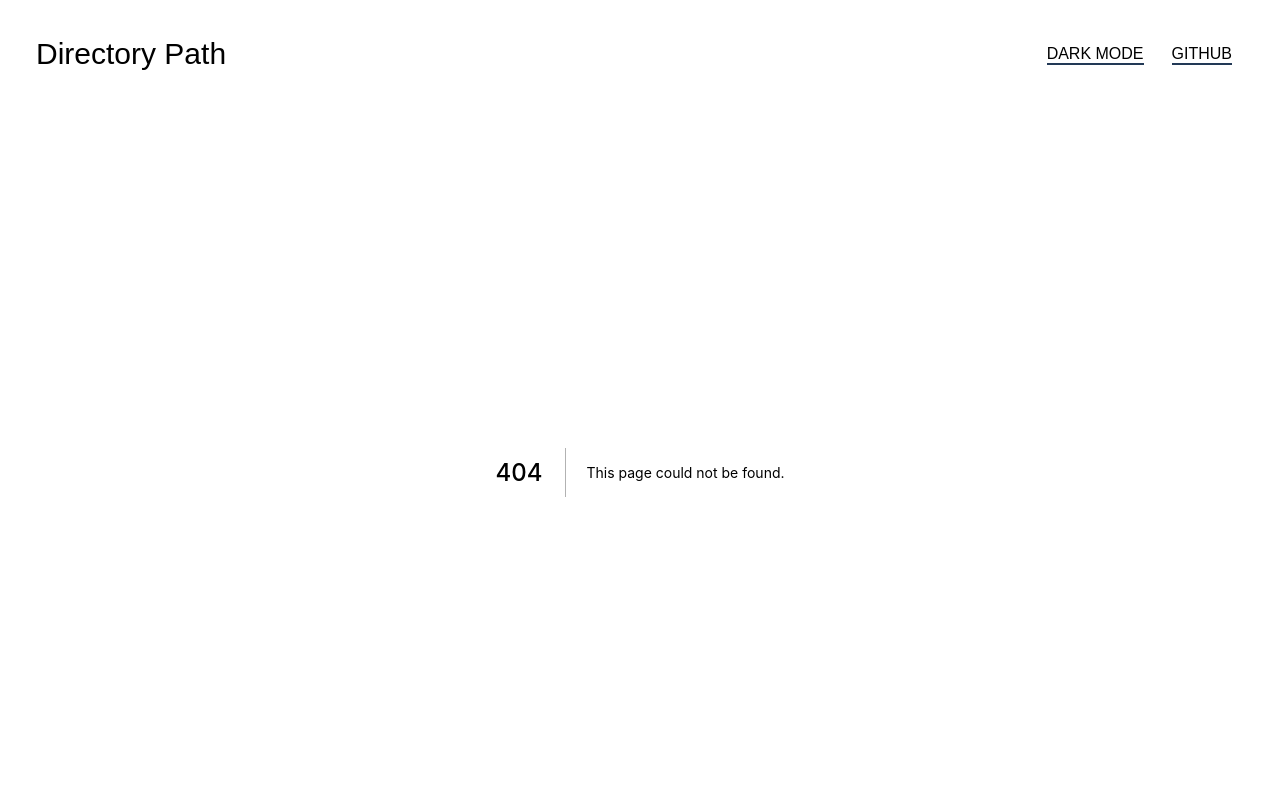
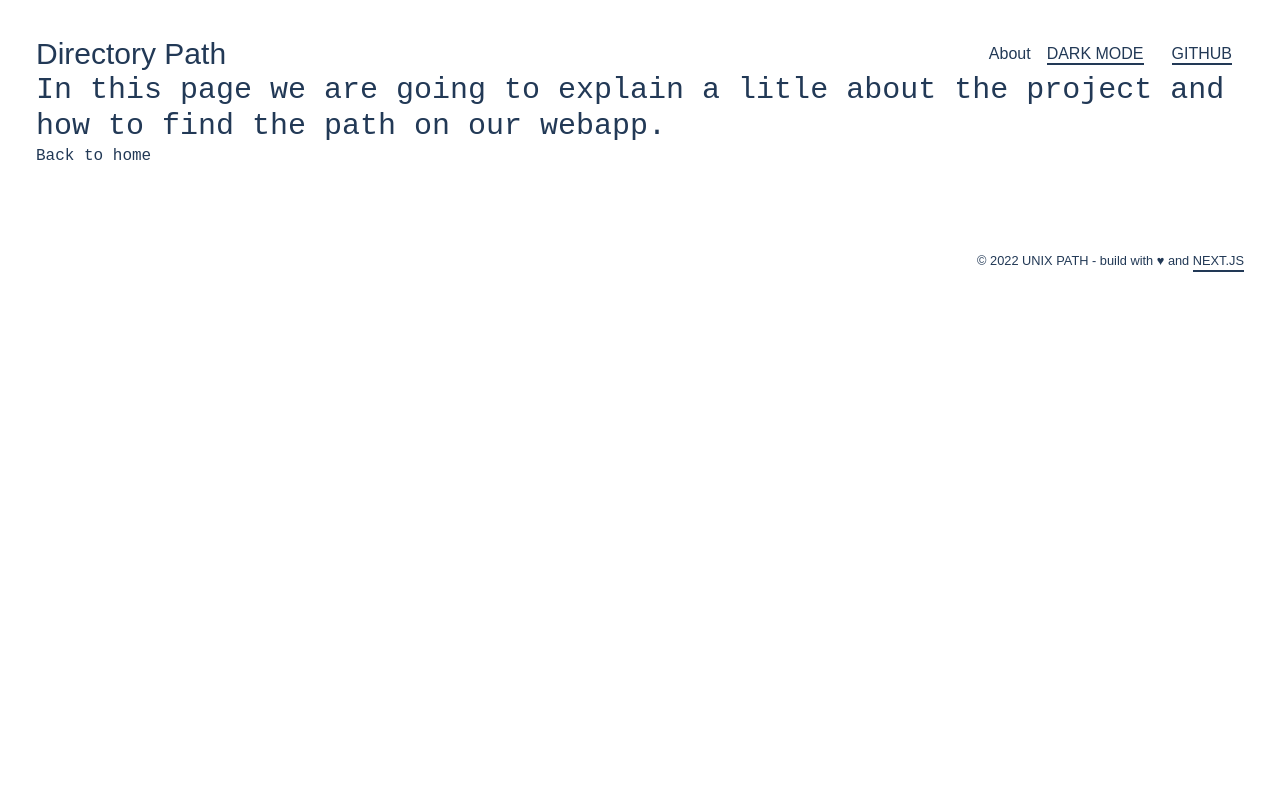
Before and after one commit to schaeferjessica/directory-path, a Next.js app: page /about in a window 1280 px wide. Before the commit this address had no page. Shown: the top 800 px of the page. Built offline with nearby package versions, Linux system fonts and the light colour scheme.

Commit message:
feat(about): create an about page

```diff
--- a/pages/_app.js
+++ b/pages/_app.js
@@ -1,5 +1,6 @@
 import '../styles/globals.css'
 import Head from 'next/head'
+import Link from 'next/link'
 
 function MyApp({ Component, pageProps }) {
   return (
@@ -20,6 +21,7 @@ function MyApp({ Component, pageProps }) {
             <h1>Directory Path</h1>
           </header>
           <ul className="flex mt-2 sm:mt-0">
+            <li><Link href="/about" className="underline-text uppercase">About</Link></li>
             <li className="mr-3 sm:ml-4"><button className="underline-text uppercase">Dark Mode</button></li>
             <li className="mr-3 sm:ml-4"><a className="underline-text uppercase block" href="https://github.com/schaeferjessica/directory-path" target="_blank" rel="noreferrer">Github</a></li>
           </ul>
--- /dev/null
+++ b/pages/about.js
@@ -0,0 +1,14 @@
+import Link from 'next/link'
+
+export default function About() {
+    return (
+      <>
+        <div className='font-mono'>
+          <h1>In this page we are going to explain a litle about the project and how to find the path on our webapp.</h1>
+        </div>
+        <div className='font-mono'>
+          <Link href="/" className="uppercase underline-text">Back to home</Link>
+        </div>
+      </>
+    )
+  }
```
